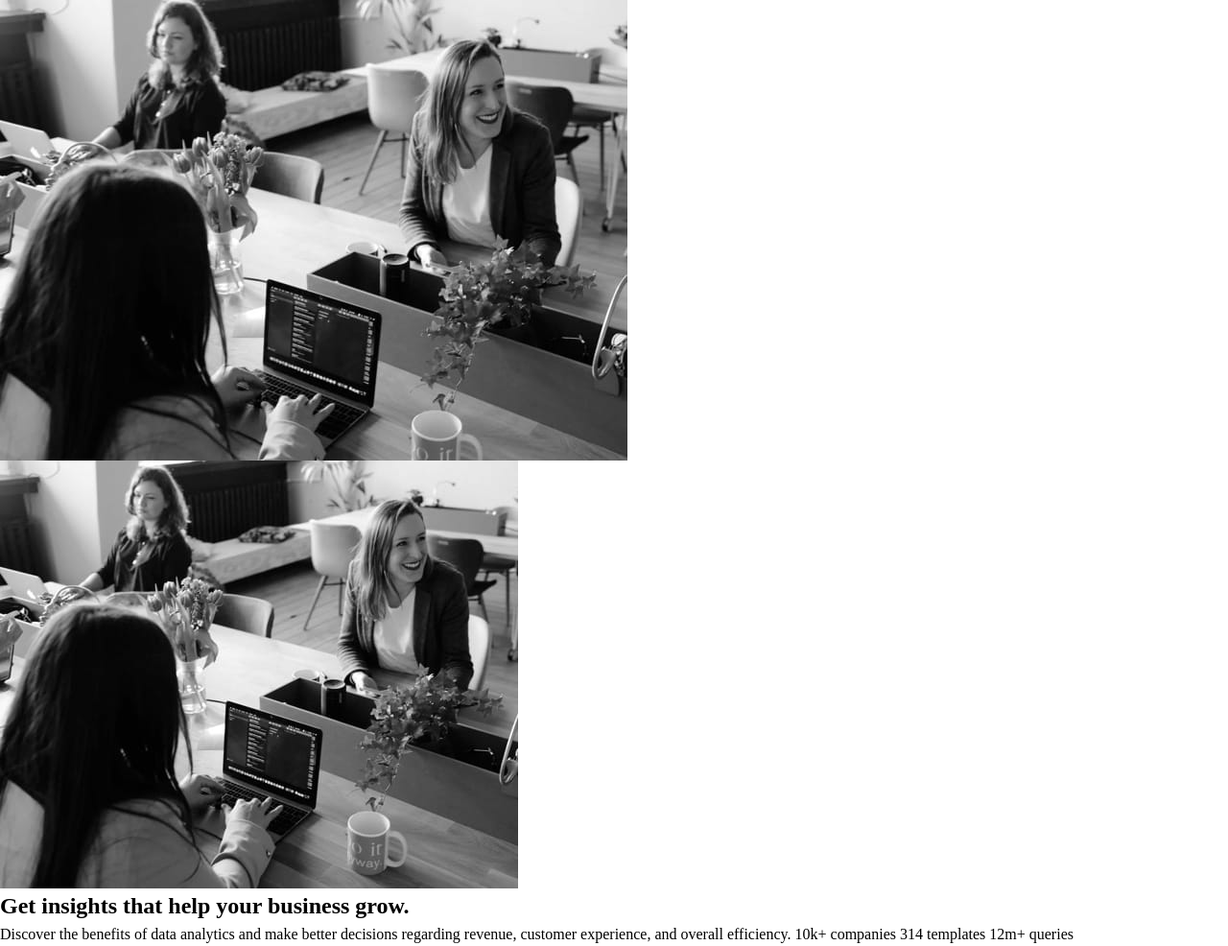
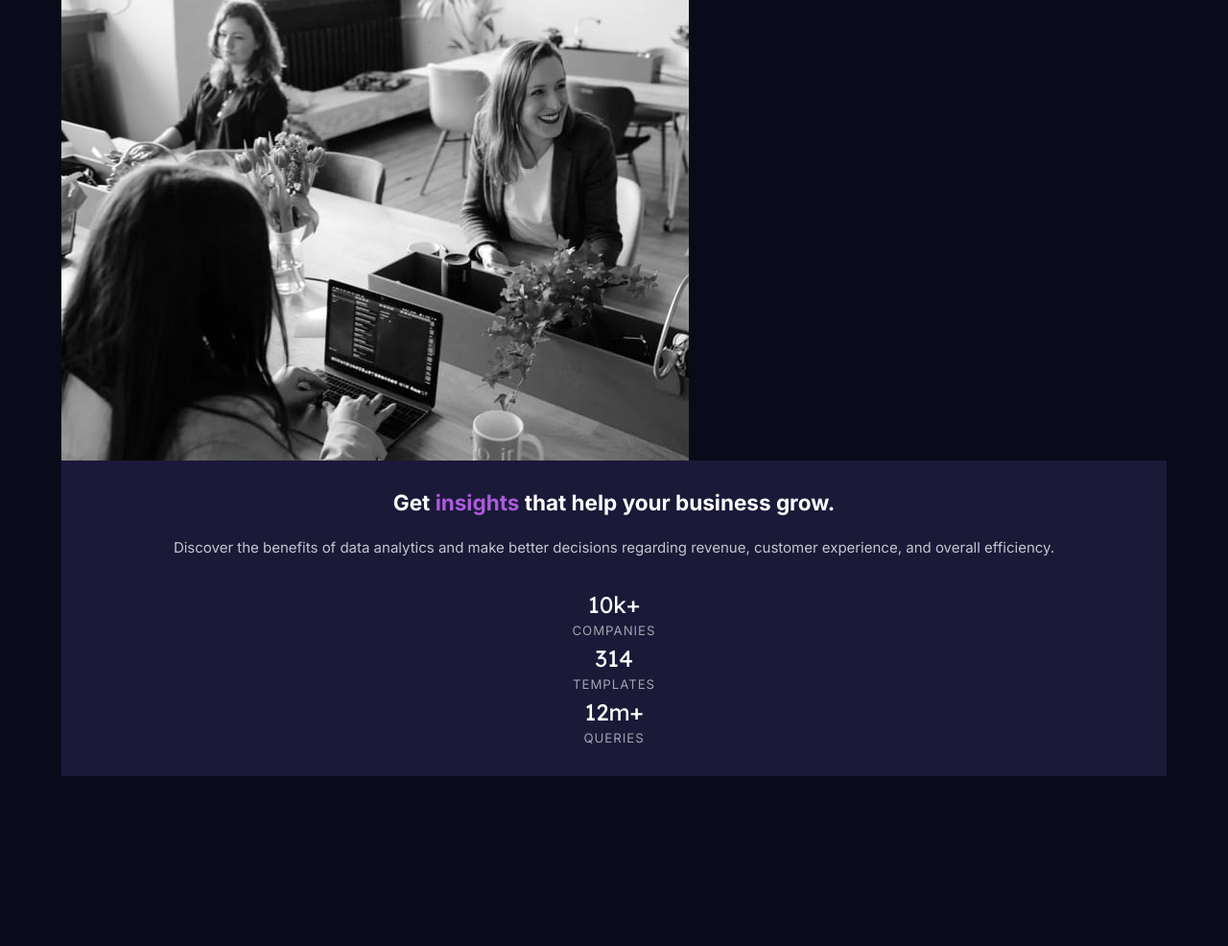
Before and after one commit to f0lson/stats-preview-card, a plain HTML site: page index.html in a window 1280 px wide. Shown: the whole page at 96% size. After the commit the page ends 809 px from the top, so only its background shows below. Drawn offline with Linux system fonts and the light colour scheme.

Commit message:
Typography added

```diff
--- a/css/style.css
+++ b/css/style.css
@@ -0,0 +1,94 @@
+/* ==========================
+ Variables
+
+ ===========================*/
+ :root {
+     /* main bg */
+    --clr-primary-dk-blue: hsl(233, 47%, 7%);
+    /* card bg */
+    --clr-primary-desat-blue: hsl(244, 38%, 16%);
+    --clr-primary-violet: hsl(277, 64%, 61%);
+
+    --clr-neutral-white: hsl(0, 0%, 100%);
+    --clr-neutral-white-trans-75: hsla(0, 0%, 100%, 0.75);
+    --clr-neutral-white-trans-60: hsla(0, 0%, 100%, 0.6);
+
+    --ff-inter: Inter, helvetica, arial, sans-serif;
+    --ff-lexend-deca: 'Lexend Deca', helvetica, arial, sans-serif;
+}
+
+/* ==========================
+ Typography
+ ===========================*/
+
+body {
+    font-size: 15px;
+    font-family: var(--ff-inter);
+}
+
+.card {
+    text-align: center;
+}
+
+.card-heading {
+    color: var(--clr-neutral-white);
+    line-height: 1.2;
+}
+
+.accent-text {
+    color: var(--clr-primary-violet)
+}
+
+.card-lead {
+    color: var(--clr-neutral-white-trans-75);
+    line-height: 1.5;
+}
+
+.stat-number {
+    font-size: 1.5rem;
+    font-family: var(--ff-lexend-deca);
+    color: var(--clr-neutral-white);
+}
+
+.stat-name {
+    color: var(--clr-neutral-white-trans-60);
+    text-transform: uppercase;
+    letter-spacing: 1px;
+    font-size: .825rem;
+}
+
+/* ==========================
+ Layout
+ ===========================*/
+
+ body {
+    min-height: 100vh;
+    display: flex;
+    flex-direction: column;
+    justify-content: center;
+    background: var(--clr-primary-dk-blue)
+}
+
+.card {
+    display: flex;
+    flex-direction: column;
+    width: 90%;
+    margin: 0 auto;
+}
+
+.card-content {
+    background:hsl(244, 38%, 16%);
+    padding: 2em;
+}
+
+.card-heading {
+    margin-bottom: 1em;
+}
+
+.card-lead {
+    margin-bottom: 2em;
+}
+
+.card-img-desktop {
+    display: none;
+}
--- a/index.html
+++ b/index.html
@@ -1,30 +1,52 @@
 <!DOCTYPE html>
 <html lang="en">
+
 <head>
   <meta charset="UTF-8">
-  <meta name="viewport" content="width=device-width, initial-scale=1.0"> <!-- displays site properly based on user's device -->
+  <meta name="viewport" content="width=device-width, initial-scale=1.0">
+  <!-- displays site properly based on user's device -->
 
   <link rel="icon" type="image/png" sizes="32x32" href="./images/favicon-32x32.png">
+  <link rel="preconnect" href="https://fonts.googleapis.com">
+  <link rel="preconnect" href="https://fonts.gstatic.com" crossorigin>
+  <link href="https://fonts.googleapis.com/css2?family=Inter:wght@400;700&family=Lexend+Deca&display=swap"
+    rel="stylesheet">
+
   <link rel="stylesheet" href="css/reset.css">
   <link rel="stylesheet" href="css/style.css">
 
   <title>Frontend Mentor | Stats preview card component</title>
 
 </head>
+
 <body>
   <article class="card">
-    <div class="card-image">
+    <div class="card-images">
       <img src="images/image-header-mobile.jpg" alt="" class="card-img-mobile">
       <img src="images/image-header-desktop.jpg" alt="" class="card-img-desktop">
     </div>
     <div class="card-content">
-      <h1 class="card-heading">Get insights that help your business grow.</h1>
-      Discover the benefits of data analytics and make better decisions regarding revenue, customer
-      experience, and overall efficiency.
-      10k+ companies
-      314 templates
-      12m+ queries
+      <h1 class="card-heading">Get <span class="accent-text">insights</span> that help your business grow.</h1>
+      <p class="card-lead">
+        Discover the benefits of data analytics and make better decisions regarding revenue, customer
+        experience, and overall efficiency.
+      </p>
+      <div class="stat-container split-3-col">
+        <div class="stat">
+          <p class="stat-number">10k+</p>
+          <p class="stat-name">companies</p>
+        </div>
+        <div class="stat">
+          <p class="stat-number">314</p>
+          <p class="stat-name">templates</p>
+        </div>
+        <div class="stat">
+          <p class="stat-number">12m+</p>
+          <p class="stat-name">queries</p>
+        </div>
+      </div>
     </div>
   </article>
 </body>
+
 </html>
```
